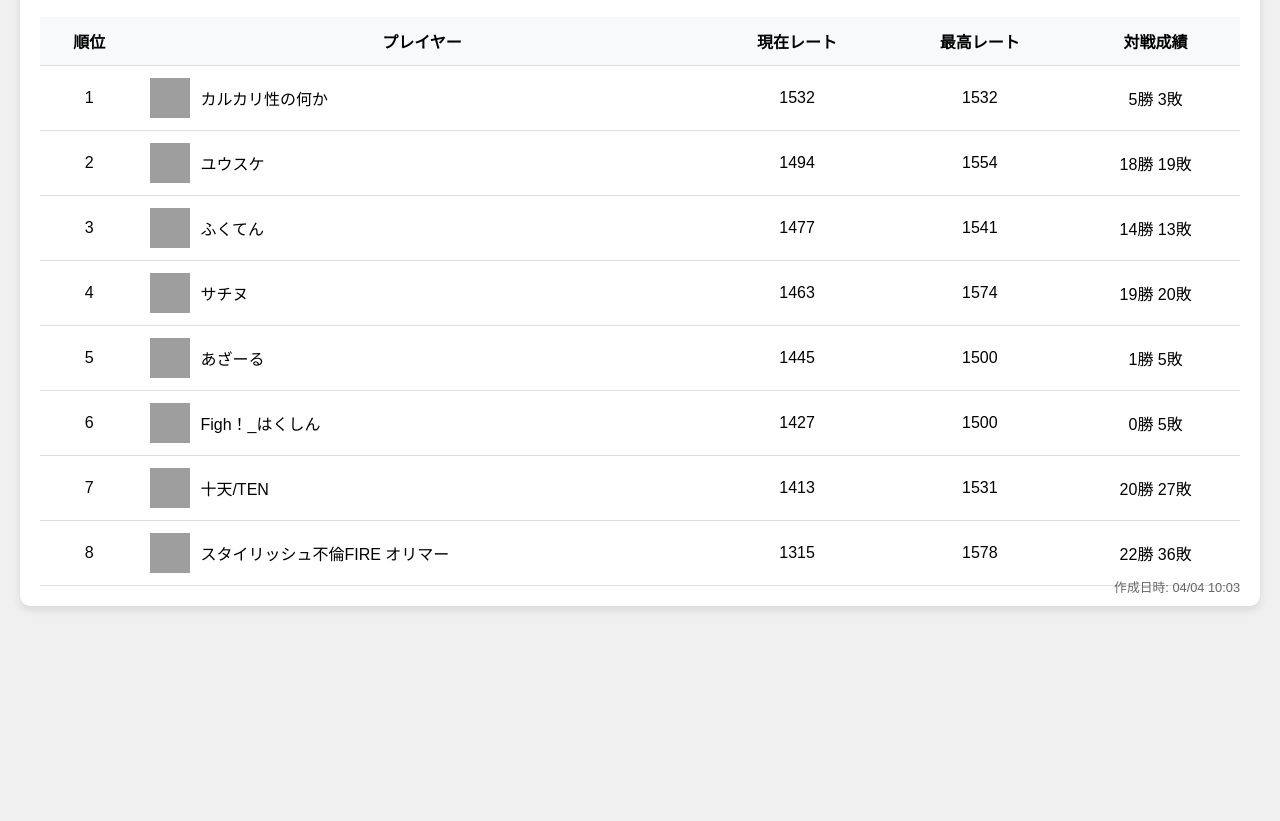
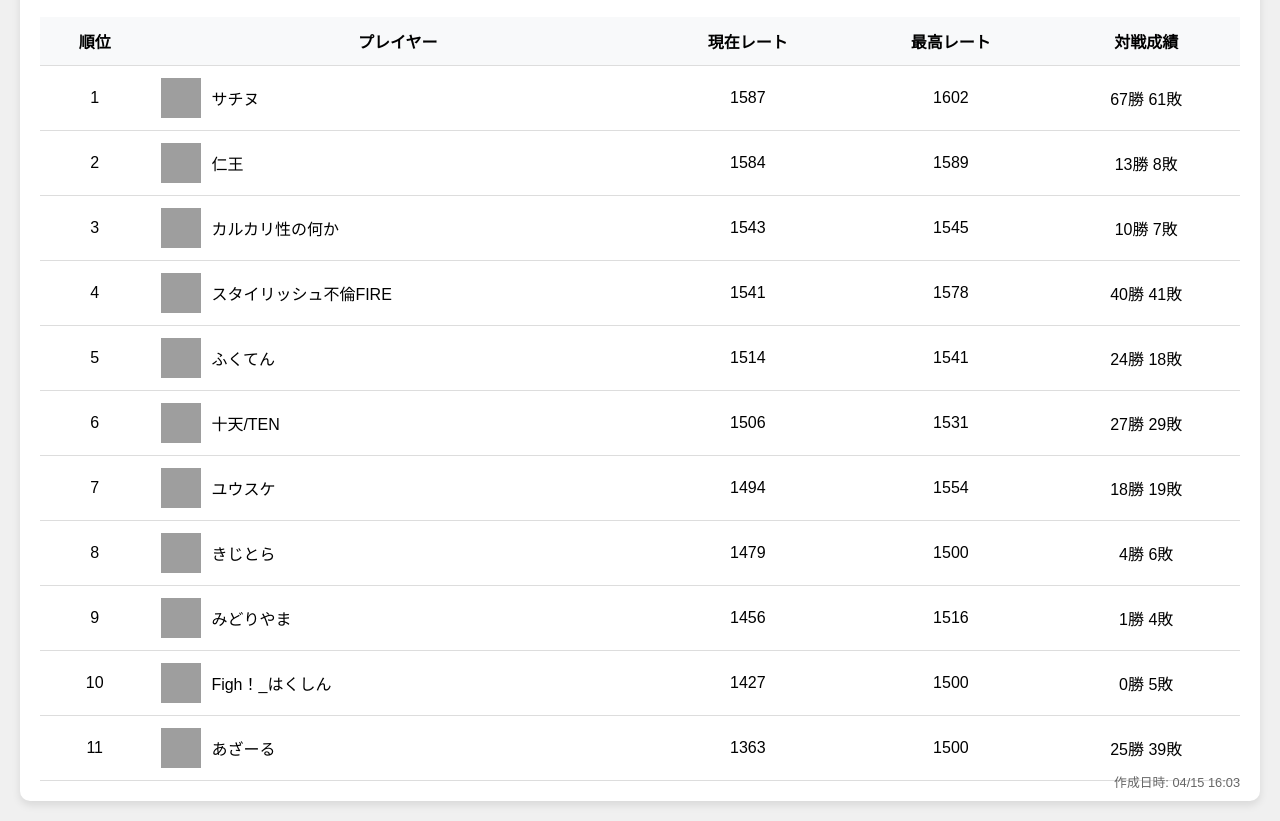
Before and after one commit to Aru-OU/Aru-OU.github.io, a plain HTML site: page index.html in a window 1280 px wide. Shown: the part 89-910 px from the top of the page. Before the commit the page ends 800 px from the top, so only its background shows below. Drawn offline with Linux system fonts and the light colour scheme; grey boxes are pictures that could not be loaded.

Commit message:
Update ranking: 04/15 16:03

```diff
--- a/index.html
+++ b/index.html
@@ -83,20 +83,100 @@
         <td>1</td>
         <td>
             <div class="player-info">
+                <img src="https://smashmate.net/img/uimage/20231030/RFZDIZDMCMSJILJQETJZ.jpg" class="player-photo" alt="サチヌ">
+                サチヌ
+            </div>
+        </td>
+        <td>
+            1587
+        </td>
+        <td>
+            1602
+        </td>
+        <td>67勝 61敗</td>
+    </tr>
+    <tr>
+        <td>2</td>
+        <td>
+            <div class="player-info">
+                <img src="https://smashmate.net/img/uimage/20241118/UTYBVVCMNYAUTOUWQBAS.jpg" class="player-photo" alt="仁王">
+                仁王
+            </div>
+        </td>
+        <td>
+            1584
+        </td>
+        <td>
+            1589
+        </td>
+        <td>13勝 8敗</td>
+    </tr>
+    <tr>
+        <td>3</td>
+        <td>
+            <div class="player-info">
                 <img src="https://smashmate.net/img/uimage/20230514/UFSTPVZSNPZHXHQCFFPF.jpg" class="player-photo" alt="カルカリ性の何か">
                 カルカリ性の何か
             </div>
         </td>
         <td>
-            1532
+            1543
         </td>
         <td>
-            1532
+            1545
         </td>
-        <td>5勝 3敗</td>
+        <td>10勝 7敗</td>
     </tr>
     <tr>
-        <td>2</td>
+        <td>4</td>
+        <td>
+            <div class="player-info">
+                <img src="https://smashmate.net/img/uimage/20240409/TIOLIKSWUTZOZHAUDKWW.jpg" class="player-photo" alt="スタイリッシュ不倫FIRE">
+                スタイリッシュ不倫FIRE
+            </div>
+        </td>
+        <td>
+            1541
+        </td>
+        <td>
+            1578
+        </td>
+        <td>40勝 41敗</td>
+    </tr>
+    <tr>
+        <td>5</td>
+        <td>
+            <div class="player-info">
+                <img src="https://pbs.twimg.com/profile_images/1563859983330168837/XOGxE27P.jpg" class="player-photo" alt="ふくてん">
+                ふくてん
+            </div>
+        </td>
+        <td>
+            1514
+        </td>
+        <td>
+            1541
+        </td>
+        <td>24勝 18敗</td>
+    </tr>
+    <tr>
+        <td>6</td>
+        <td>
+            <div class="player-info">
+                <img src="https://smashmate.net/img/uimage/20230414/TPOKEXUKACOVAMXVIGKY.jpg" class="player-photo" alt="十天/TEN">
+                十天/TEN
+            </div>
+        </td>
+        <td>
+            1506
+        </td>
+        <td>
+            1531
+        </td>
+        <td>27勝 29敗</td>
+    </tr>
+    <tr>
+        <td>7</td>
         <td>
             <div class="player-info">
                 <img src="https://smashmate.net/img/user_default.png" class="player-photo" alt="ユウスケ">
@@ -112,55 +192,39 @@
         <td>18勝 19敗</td>
     </tr>
     <tr>
-        <td>3</td>
+        <td>8</td>
         <td>
             <div class="player-info">
-                <img src="https://pbs.twimg.com/profile_images/1563859983330168837/XOGxE27P.jpg" class="player-photo" alt="ふくてん">
-                ふくてん
+                <img src="https://smashmate.net/img/uimage/20240219/TMSREZTLGINYAMHRFKSM.jpg" class="player-photo" alt="きじとら">
+                きじとら
             </div>
         </td>
         <td>
-            1477
-        </td>
-        <td>
-            1541
-        </td>
-        <td>14勝 13敗</td>
-    </tr>
-    <tr>
-        <td>4</td>
-        <td>
-            <div class="player-info">
-                <img src="https://smashmate.net/img/uimage/20231030/RFZDIZDMCMSJILJQETJZ.jpg" class="player-photo" alt="サチヌ">
-                サチヌ
-            </div>
-        </td>
-        <td>
-            1463
-        </td>
-        <td>
-            1574
-        </td>
-        <td>19勝 20敗</td>
-    </tr>
-    <tr>
-        <td>5</td>
-        <td>
-            <div class="player-info">
-                <img src="https://smashmate.net/img/uimage/20230818/YXSYBNDJLUBDLUUTJREJ.jpg" class="player-photo" alt="あざーる">
-                あざーる
-            </div>
-        </td>
-        <td>
-            1445
+            1479
         </td>
         <td>
             1500
         </td>
-        <td>1勝 5敗</td>
+        <td>4勝 6敗</td>
     </tr>
     <tr>
-        <td>6</td>
+        <td>9</td>
+        <td>
+            <div class="player-info">
+                <img src="https://smashmate.net/img/uimage/20241011/SDNSZFOZKJLNJLBVLJYM.jpg" class="player-photo" alt="みどりやま">
+                みどりやま
+            </div>
+        </td>
+        <td>
+            1456
+        </td>
+        <td>
+            1516
+        </td>
+        <td>1勝 4敗</td>
+    </tr>
+    <tr>
+        <td>10</td>
         <td>
             <div class="player-info">
                 <img src="https://smashmate.net/img/uimage/20240330/FOZFKDIPZMEQDBULUNDY.jpg" class="player-photo" alt="Figh！_はくしん">
@@ -176,36 +240,20 @@
         <td>0勝 5敗</td>
     </tr>
     <tr>
-        <td>7</td>
+        <td>11</td>
         <td>
             <div class="player-info">
-                <img src="https://smashmate.net/img/uimage/20230414/TPOKEXUKACOVAMXVIGKY.jpg" class="player-photo" alt="十天/TEN">
-                十天/TEN
+                <img src="https://smashmate.net/img/uimage/20230818/YXSYBNDJLUBDLUUTJREJ.jpg" class="player-photo" alt="あざーる">
+                あざーる
             </div>
         </td>
         <td>
-            1413
+            1363
         </td>
         <td>
-            1531
+            1500
         </td>
-        <td>20勝 27敗</td>
-    </tr>
-    <tr>
-        <td>8</td>
-        <td>
-            <div class="player-info">
-                <img src="https://smashmate.net/img/uimage/20240409/TIOLIKSWUTZOZHAUDKWW.jpg" class="player-photo" alt="スタイリッシュ不倫FIRE オリマー">
-                スタイリッシュ不倫FIRE オリマー
-            </div>
-        </td>
-        <td>
-            1315
-        </td>
-        <td>
-            1578
-        </td>
-        <td>22勝 36敗</td>
+        <td>25勝 39敗</td>
     </tr>
 </table><table class="Max_screen no">    <tr>
         <th>順位</th>
@@ -218,36 +266,52 @@
         <td>1</td>
         <td>
             <div class="player-info">
-                <img src="https://smashmate.net/img/uimage/20240409/TIOLIKSWUTZOZHAUDKWW.jpg" class="player-photo" alt="スタイリッシュ不倫FIRE オリマー">
-                スタイリッシュ不倫FIRE オリマー
+                <img src="https://smashmate.net/img/uimage/20231030/RFZDIZDMCMSJILJQETJZ.jpg" class="player-photo" alt="サチヌ">
+                サチヌ
             </div>
         </td>
         <td>
-            1315
+            1587
         </td>
         <td>
-            1578
+            1602
         </td>
-        <td>22勝 36敗</td>
+        <td>67勝 61敗</td>
     </tr>
     <tr>
         <td>2</td>
         <td>
             <div class="player-info">
-                <img src="https://smashmate.net/img/uimage/20231030/RFZDIZDMCMSJILJQETJZ.jpg" class="player-photo" alt="サチヌ">
-                サチヌ
+                <img src="https://smashmate.net/img/uimage/20241118/UTYBVVCMNYAUTOUWQBAS.jpg" class="player-photo" alt="仁王">
+                仁王
             </div>
         </td>
         <td>
-            1463
+            1584
         </td>
         <td>
-            1574
+            1589
         </td>
-        <td>19勝 20敗</td>
+        <td>13勝 8敗</td>
     </tr>
     <tr>
         <td>3</td>
+        <td>
+            <div class="player-info">
+                <img src="https://smashmate.net/img/uimage/20240409/TIOLIKSWUTZOZHAUDKWW.jpg" class="player-photo" alt="スタイリッシュ不倫FIRE">
+                スタイリッシュ不倫FIRE
+            </div>
+        </td>
+        <td>
+            1541
+        </td>
+        <td>
+            1578
+        </td>
+        <td>40勝 41敗</td>
+    </tr>
+    <tr>
+        <td>4</td>
         <td>
             <div class="player-info">
                 <img src="https://smashmate.net/img/user_default.png" class="player-photo" alt="ユウスケ">
@@ -263,22 +327,6 @@
         <td>18勝 19敗</td>
     </tr>
     <tr>
-        <td>4</td>
-        <td>
-            <div class="player-info">
-                <img src="https://pbs.twimg.com/profile_images/1563859983330168837/XOGxE27P.jpg" class="player-photo" alt="ふくてん">
-                ふくてん
-            </div>
-        </td>
-        <td>
-            1477
-        </td>
-        <td>
-            1541
-        </td>
-        <td>14勝 13敗</td>
-    </tr>
-    <tr>
         <td>5</td>
         <td>
             <div class="player-info">
@@ -287,15 +335,31 @@
             </div>
         </td>
         <td>
-            1532
+            1543
         </td>
         <td>
-            1532
+            1545
         </td>
-        <td>5勝 3敗</td>
+        <td>10勝 7敗</td>
     </tr>
     <tr>
         <td>6</td>
+        <td>
+            <div class="player-info">
+                <img src="https://pbs.twimg.com/profile_images/1563859983330168837/XOGxE27P.jpg" class="player-photo" alt="ふくてん">
+                ふくてん
+            </div>
+        </td>
+        <td>
+            1514
+        </td>
+        <td>
+            1541
+        </td>
+        <td>24勝 18敗</td>
+    </tr>
+    <tr>
+        <td>7</td>
         <td>
             <div class="player-info">
                 <img src="https://smashmate.net/img/uimage/20230414/TPOKEXUKACOVAMXVIGKY.jpg" class="player-photo" alt="十天/TEN">
@@ -303,31 +367,47 @@
             </div>
         </td>
         <td>
-            1413
+            1506
         </td>
         <td>
             1531
         </td>
-        <td>20勝 27敗</td>
+        <td>27勝 29敗</td>
     </tr>
     <tr>
-        <td>7</td>
+        <td>8</td>
         <td>
             <div class="player-info">
-                <img src="https://smashmate.net/img/uimage/20230818/YXSYBNDJLUBDLUUTJREJ.jpg" class="player-photo" alt="あざーる">
-                あざーる
+                <img src="https://smashmate.net/img/uimage/20241011/SDNSZFOZKJLNJLBVLJYM.jpg" class="player-photo" alt="みどりやま">
+                みどりやま
             </div>
         </td>
         <td>
-            1445
+            1456
+        </td>
+        <td>
+            1516
+        </td>
+        <td>1勝 4敗</td>
+    </tr>
+    <tr>
+        <td>9</td>
+        <td>
+            <div class="player-info">
+                <img src="https://smashmate.net/img/uimage/20240219/TMSREZTLGINYAMHRFKSM.jpg" class="player-photo" alt="きじとら">
+                きじとら
+            </div>
+        </td>
+        <td>
+            1479
         </td>
         <td>
             1500
         </td>
-        <td>1勝 5敗</td>
+        <td>4勝 6敗</td>
     </tr>
     <tr>
-        <td>8</td>
+        <td>10</td>
         <td>
             <div class="player-info">
                 <img src="https://smashmate.net/img/uimage/20240330/FOZFKDIPZMEQDBULUNDY.jpg" class="player-photo" alt="Figh！_はくしん">
@@ -342,8 +422,24 @@
         </td>
         <td>0勝 5敗</td>
     </tr>
+    <tr>
+        <td>11</td>
+        <td>
+            <div class="player-info">
+                <img src="https://smashmate.net/img/uimage/20230818/YXSYBNDJLUBDLUUTJREJ.jpg" class="player-photo" alt="あざーる">
+                あざーる
+            </div>
+        </td>
+        <td>
+            1363
+        </td>
+        <td>
+            1500
+        </td>
+        <td>25勝 39敗</td>
+    </tr>
 </table>
-        <div class="timestamp">作成日時: 04/04 10:03</div>
+        <div class="timestamp">作成日時: 04/15 16:03</div>
     </div>
 <script>
     const buttonNow = document.getElementById('Now_btn')
```
